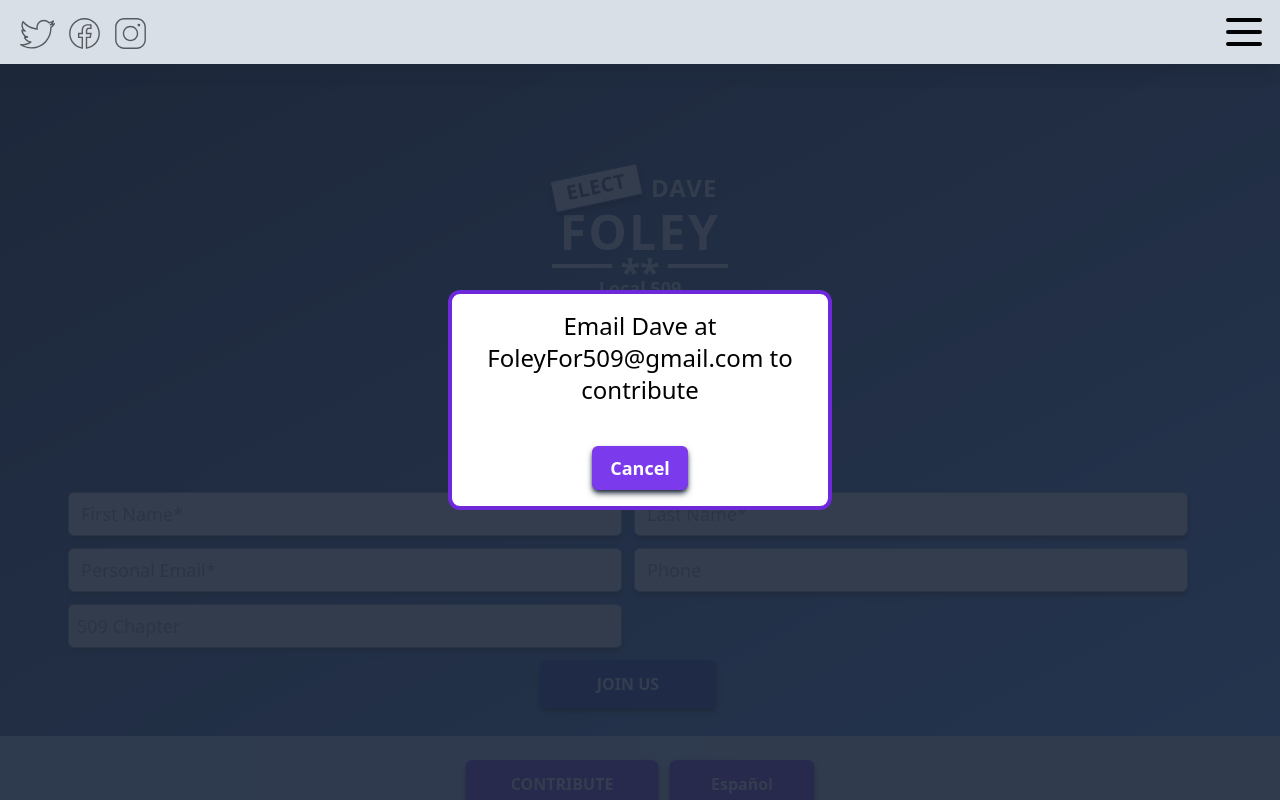
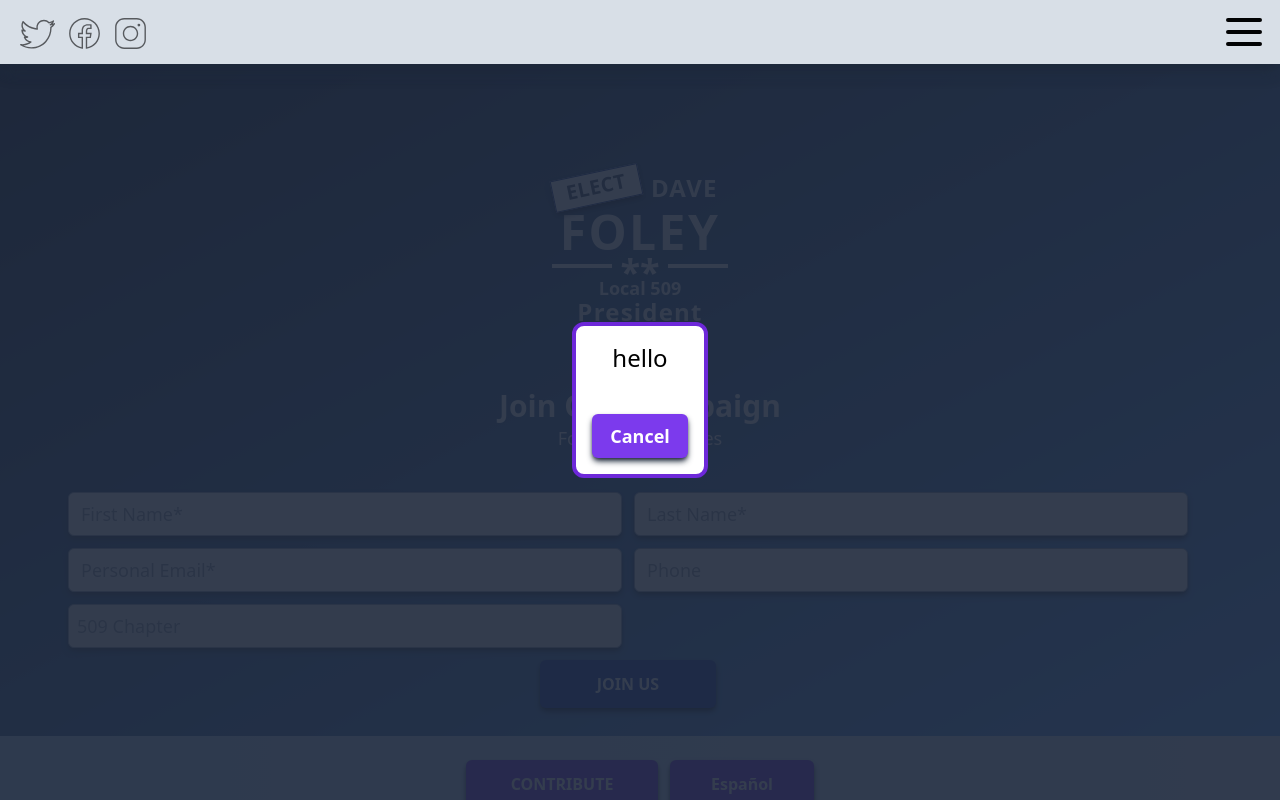
Before and after one commit to rstott87/Foley_Campaign, a React (Vite) app: page / in a window 1280 px wide. Both pictures are taken after a click on the button "CONTRIBUTE". Shown: the top 800 px of the page. Built offline with nearby package versions, Linux system fonts and the light colour scheme.

Commit message:
added dialog message to state, rendering in dialog component

```diff
--- a/src/App.jsx
+++ b/src/App.jsx
@@ -14,6 +14,7 @@ function App() {
   const [openContributeModal, setOpenContributeModal] = useState(false);
   const [openVoteModal, setOpenVoteModal] = useState(false);
   const [fixedMenu, setFixedMenu] = useState(false);
+  const [dialogMessage, setDialogMessage] = useState("hello")
 
   //opens side menu, but also closes the "contribute dialog box" if it's open
   //if click happens when menu is open then 'fixedMenu' gets set to false to reset slide feature
@@ -64,6 +65,7 @@ function App() {
       )}
       <MainSection language={language} />
       <MiddleSection
+        dialogMessage={dialogMessage}
         language={language}
         clickHandler={clickHandler}
         contributeClick={contributeClick}
--- a/src/components/ContributeDialog.jsx
+++ b/src/components/ContributeDialog.jsx
@@ -1,8 +1,6 @@
 import { useState } from "react";
 import { Dialog } from "@headlessui/react";
-
 function ContributeDialog(props) {
-
   return (
     <Dialog
       open={props.openContributeModal}
@@ -11,7 +9,7 @@ function ContributeDialog(props) {
       <div className="fixed inset-0 flex items-center justify-center p-8">
           <div className="fixed h-screen w-screen bg-slate-800 opacity-90 "></div>
           <Dialog.Panel className="fixed max-w-sm rounded-xl border-4 border-violet-700 bg-white p-4 text-2xl mx-8">
-            <Dialog.Title className="text-center">Email Dave at FoleyFor509@gmail.com to contribute</Dialog.Title>
+            <Dialog.Title className="text-center">{props.dialogMessage}</Dialog.Title>
             <div className="flex w-full justify-center">
               <button
                 className="mt-10 text-lg w-24 rounded-md bg-violet-600 p-2 font-bold text-white shadow-md shadow-slate-800"
--- a/src/components/MiddleSection.jsx
+++ b/src/components/MiddleSection.jsx
@@ -28,6 +28,7 @@ const MiddleSection = function (props) {
       </div>
       {props.openContributeModal ? (
         <ContributeDialog
+          dialogMessage = {props.dialogMessage}
           contributeClick={props.contributeClick}
           openContributeModal={props.openContributeModal}
         />
```
